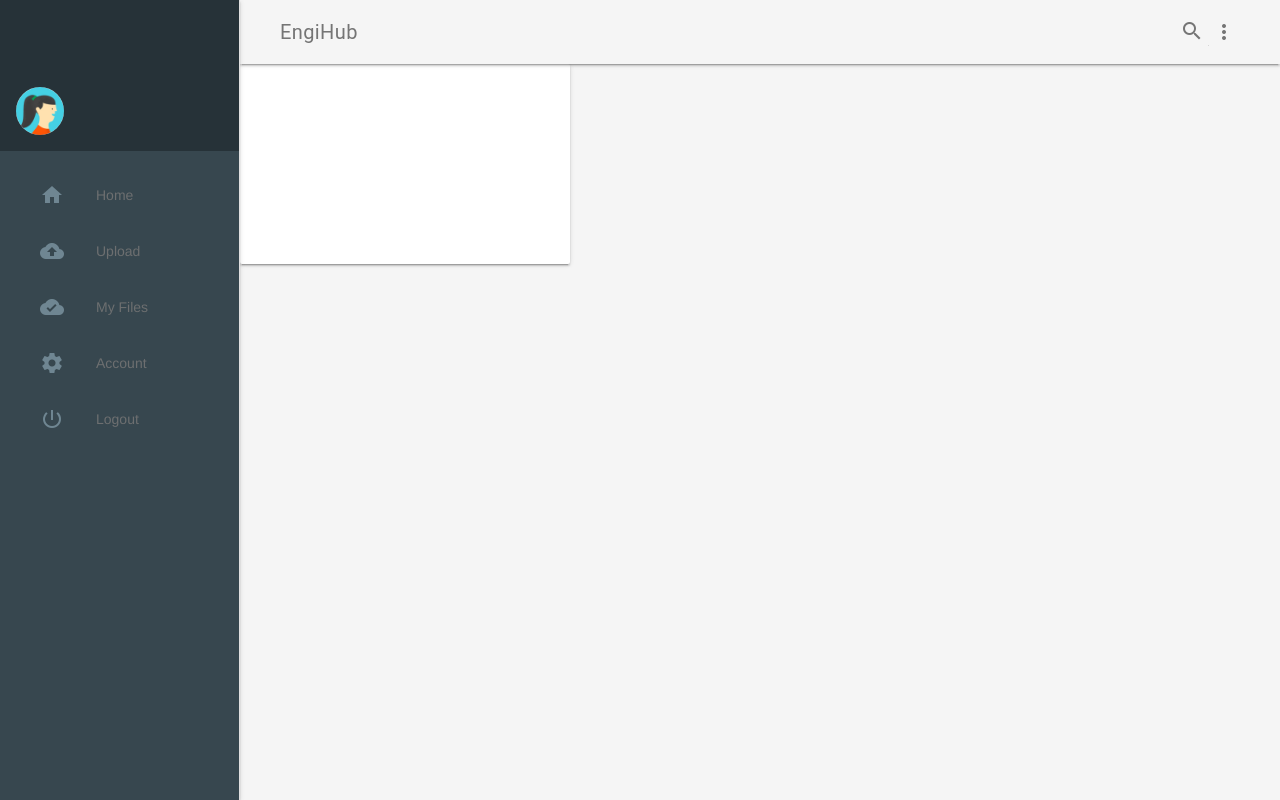
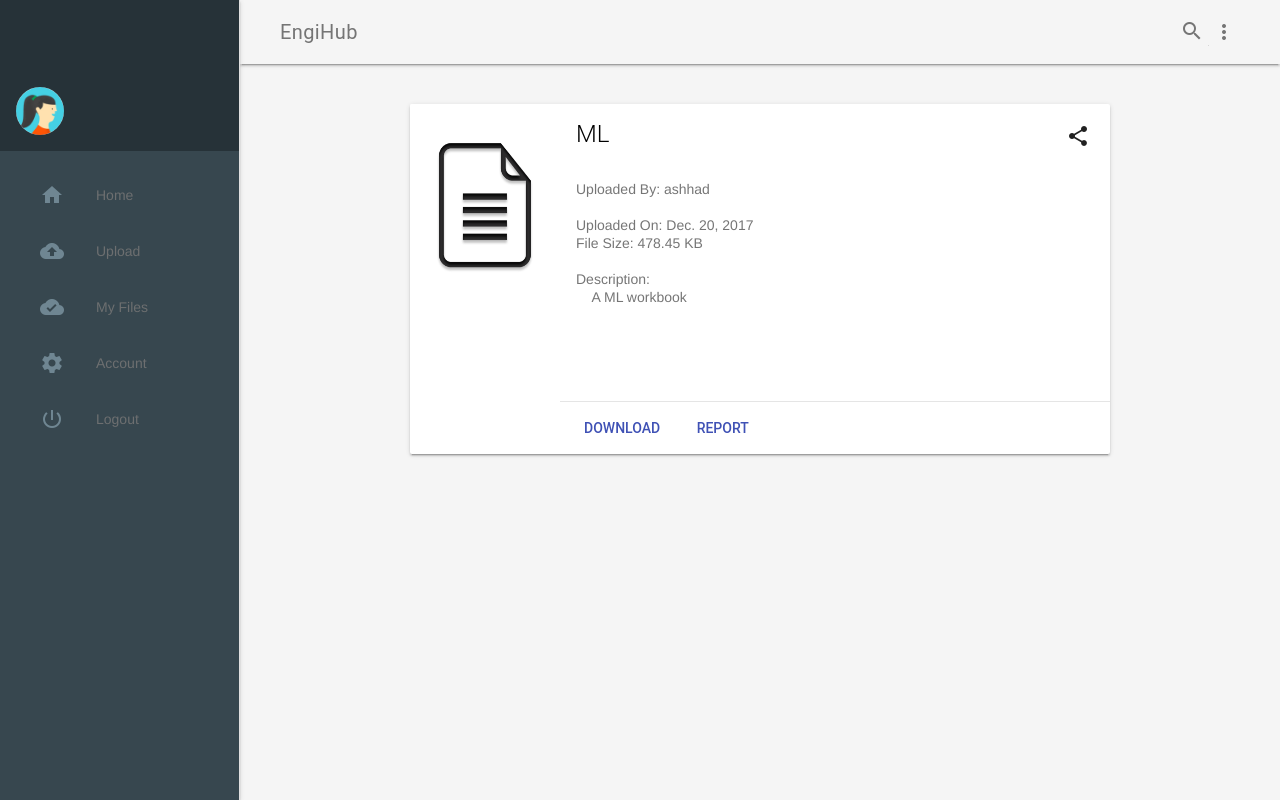
Before and after one commit to himanshu-nain/EngiHub, a Django app: page /detail/3 in a window 1280 px wide. Run offline with Django 3.2, Linux system fonts and the light colour scheme; data comes from the database, SQL or seed files in the repository; some libraries are stand-ins or nearby versions.

Commit message:
Add-Details-Page

```diff
--- a/main/views.py
+++ b/main/views.py
@@ -1,5 +1,6 @@
 from django.shortcuts import render, redirect
 from django.contrib.auth import authenticate, login
+from django.contrib.auth.models import User
 import os
 from django.conf import settings
 from django.http import HttpResponse, Http404, HttpResponseRedirect
@@ -127,6 +128,7 @@ def _register_(request):
 def file_details(request, id):
     try:
         file = File.objects.get(pk=id)
+
         return render(request, 'file/detail.html', {'file':file})
     except FileNotFoundError:
         return Http404
--- /dev/null
+++ b/static/dashboard/detail.css
@@ -0,0 +1,68 @@
+
+.mdl-card {
+    margin-top: 40px;
+    max-width: 700px;
+    margin-left: auto;
+    margin-right: auto;
+}
+
+
+.mdl-card--horizontal {
+  flex-direction: column;
+  height: 350px;
+  /* 1 */
+  padding-left: 150px;
+  width: 100%;
+}
+
+.mdl-card__media {
+
+    width: 150px;
+    height: auto;
+    background-color: #ffffff;
+}
+
+.mdl-card__media > img{
+
+  padding: 10px;
+  padding-bottom: 30px;
+  padding-top: 30px;
+  width: 150px;
+  height: 200px;
+}
+
+.mdl-card--horizontal .mdl-card__media {
+  left: 0;
+  position: absolute;
+  width: 150px;
+}
+
+.mdl-card--horizontal .mdl-card__supporting-text {
+  flex: 1 1 auto;
+  width: auto;
+}
+.mdl-card--horizontal-2 {
+  flex-direction: row;
+  flex-wrap: wrap;
+  min-height: 0px;
+}
+.mdl-card--horizontal-2 .mdl-card__title {
+  align-items: flex-start;
+  flex-direction: column;
+  flex: 1 auto;
+  float: left;
+}
+.mdl-card--horizontal-2 .mdl-card__title-text {
+  align-self: flex-start;
+}
+.mdl-card--horizontal-2 .mdl-card__media {
+  flex: 0 auto;
+  float: right;
+  height: 112px;
+  margin: 16px 16px 0 0;
+  width: 112px;
+}
+.mdl-card--horizontal-2 .mdl-card__actions {
+  clear: both;
+  flex: 1 auto;
+}
--- a/templates/file/detail.html
+++ b/templates/file/detail.html
@@ -2,8 +2,50 @@
 {% block title %}{{ file.name }} | EngiHub{% endblock %}
 {% load static %}
 
+{% block stylesheets %}
+    <link rel="stylesheet" href={% static "dashboard/detail.css" %}>
+{% endblock %}
+
 {% block content %}
 
-    <div class="demo-card-wide mdl-card mdl-shadow--2dp mdl-card--horizontal">
-    </div>
+     <div class="mdl-card mdl-shadow--2dp mdl-card--horizontal">
+         <div class="mdl-card__media">
+             <img src="{% static "icons/file-icon-7890.png" %}" alt="img">
+         </div>
+         <div class="mdl-card__title">
+             <h2 class="mdl-card__title-text">{{ file.name }}</h2>
+         </div>
+         <div class="mdl-card__supporting-text">
+             Uploaded By: {{ file.uploader }}<br><br>
+             Uploaded On: {{ file.upload_time }}<br>
+             File Size: {{ file.size }} {{ file.size_postfix }} <br><br>
+             Description:<br>&nbsp;&nbsp;&nbsp;&nbsp;{{ file.desc }}
+         </div>
+
+         <div class="mdl-card__actions mdl-card--border">
+             <a id="download{{ file.pk }}" class="mdl-button mdl-button--colored mdl-js-button mdl-js-ripple-effect" href="{% url 'main:file_download' path=file.file %}">Download</a>
+             <div class="mdl-tooltip" for="download{{ file.pk }}">
+                 Download file {{ file.file | cut:"uploaded_files/" }}
+             </div>
+             <a id="report{{ file.pk }}" class="mdl-button mdl-button--colored mdl-js-button mdl-js-ripple-effect" >Report</a>
+             <div class="mdl-tooltip" for="report{{ file.pk }}">
+                 Report this file
+             </div>
+             {% ifequal file.uploader_id request.user.id %}
+                 <a id="delete{{ file.pk }}" href="{% url 'main:file_delete' id=file.id %}" class="mdl-button mdl-button--colored mdl-js-button mdl-js-ripple-effect">Delete</a>
+                 <div class="mdl-tooltip" for="delete{{ file.pk }}">
+                     Delete file {{ file.file | cut:"uploaded_files/" }}
+                 </div>
+             {% endifequal %}
+         </div>
+
+         <div class="mdl-card__menu">
+             <button onclick="showToast()" id="share{{ file.pk }}" class="share_button mdl-button mdl-button--icon mdl-js-button mdl-js-ripple-effect" data-clipboard-text="https://engihub.herokuapp.com/detail/{{ file.id }}">
+                 <i class="material-icons">share</i>
+             </button>
+         </div>
+         <div class="mdl-tooltip mdl-tooltip--large" for="share{{ file.pk }}">
+             Share this file
+         </div>
+     </div>
 {% endblock %}
```
